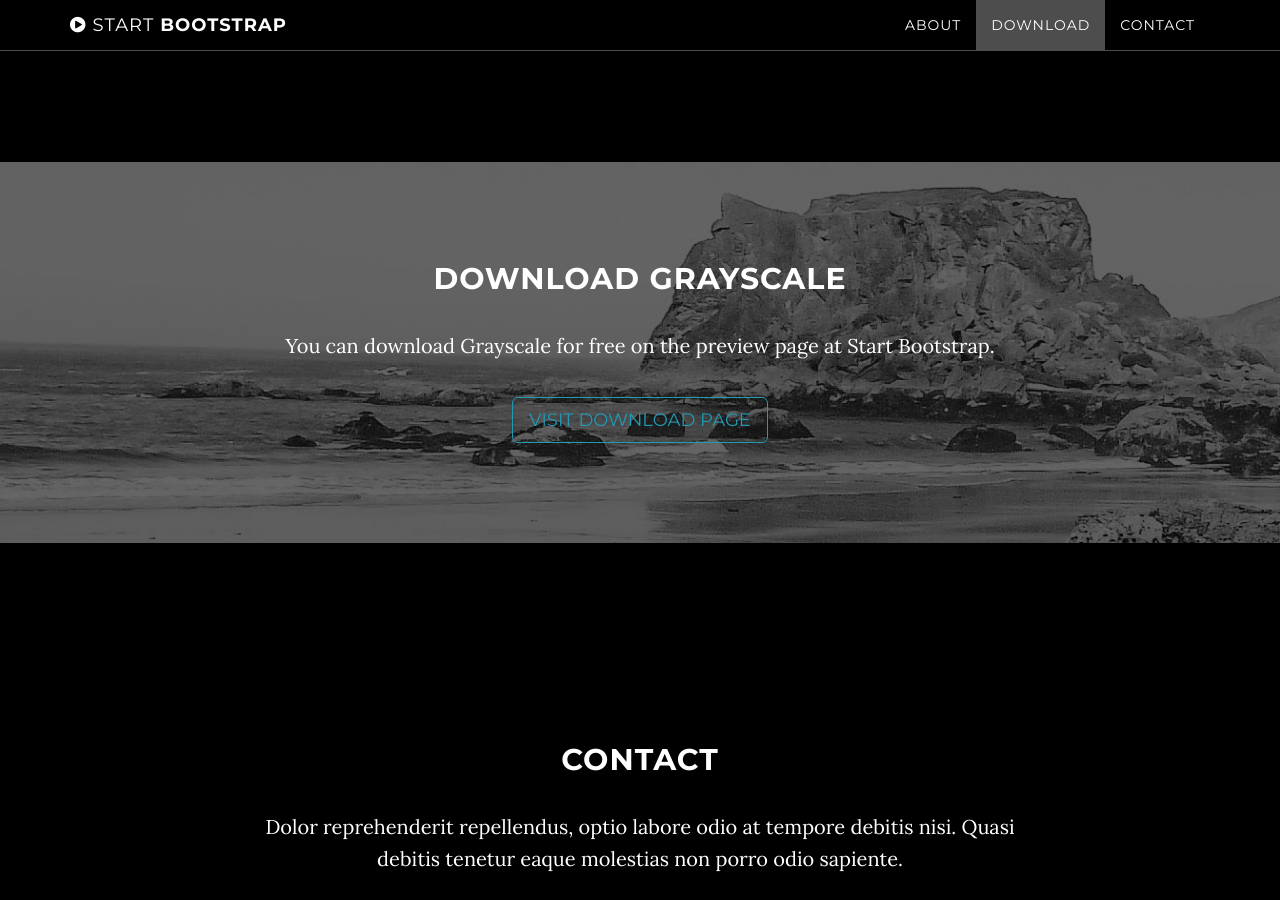
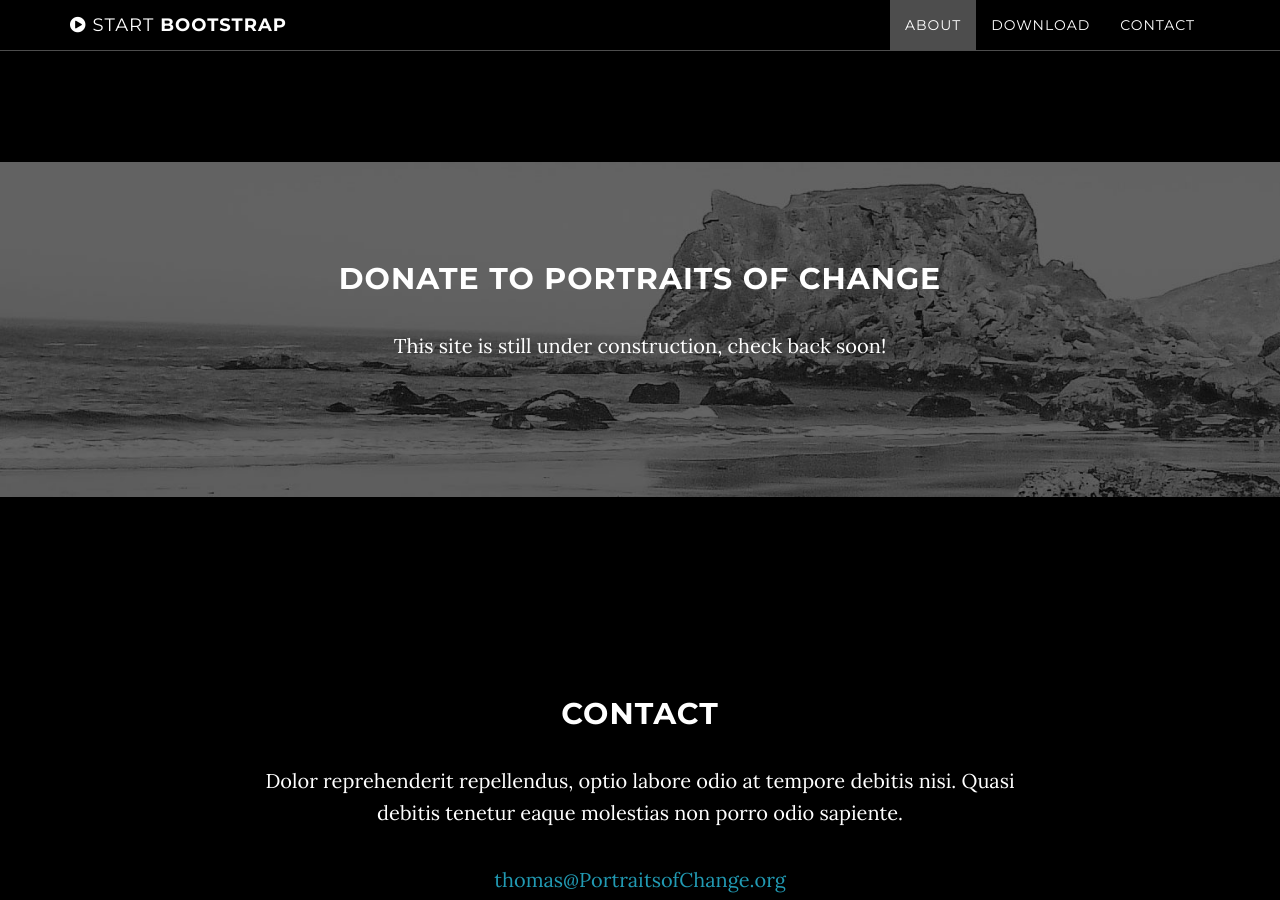
Before and after one commit to PortraitsofChange/tgraves719.github.io, a Jekyll site: the page built from index.html, in a window 1280 px wide and 900 px high, scrolled down 1532 px. Built offline with Jekyll 4.4.1, drawn with Linux system fonts in a browser that asks for light colours.

Commit message:
Update download.html

```diff
--- a/_includes/download.html
+++ b/_includes/download.html
@@ -1,11 +1,11 @@
     <!-- Download Section -->
-    <section id="download" class="content-section text-center">
+    <section id="donate" class="content-section text-center">
         <div class="download-section">
             <div class="container">
                 <div class="col-lg-8 col-lg-offset-2">
-                    <h2>Download Grayscale</h2>
-                    <p>You can download Grayscale for free on the preview page at Start Bootstrap.</p>
-                    <a href="http://startbootstrap.com/template-overviews/grayscale/" class="btn btn-default btn-lg">Visit Download Page</a>
+                    <h2>Donate to Portraits of Change</h2>
+                    <p>This site is still under construction, check back soon!</p>
+
                 </div>
             </div>
         </div>
```
